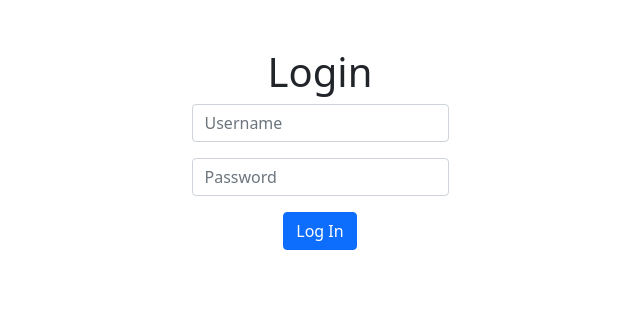
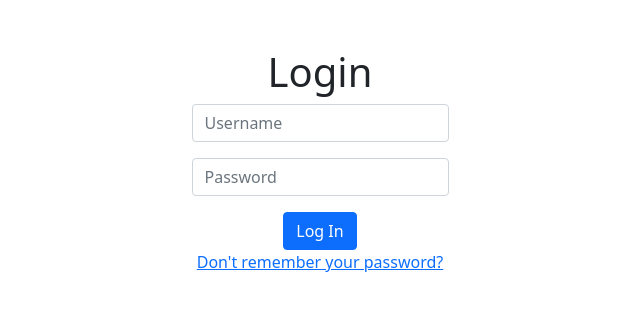
Before and after one commit to 1233iughe/emotional_diary, a Flask app: page /auth/login in a window 1280 px wide. Shown: the part 56-367 px from the top of the page, without its empty margins (320-960 px from the left). Run offline with Flask 2, Linux system fonts and the light colour scheme.

Commit message:
Added ancor tag to access the password recovery view.

```diff
--- a/diary/templates/login.html
+++ b/diary/templates/login.html
@@ -25,5 +25,9 @@
             >
         </div>
         <button type="submit" class="btn btn-primary">Log In</button>
+        <br>
+        <div>
+            <a href="/auth/recover">Don't remember your password?</a>
+        </div>
     </form>
 {% endblock %}
```
